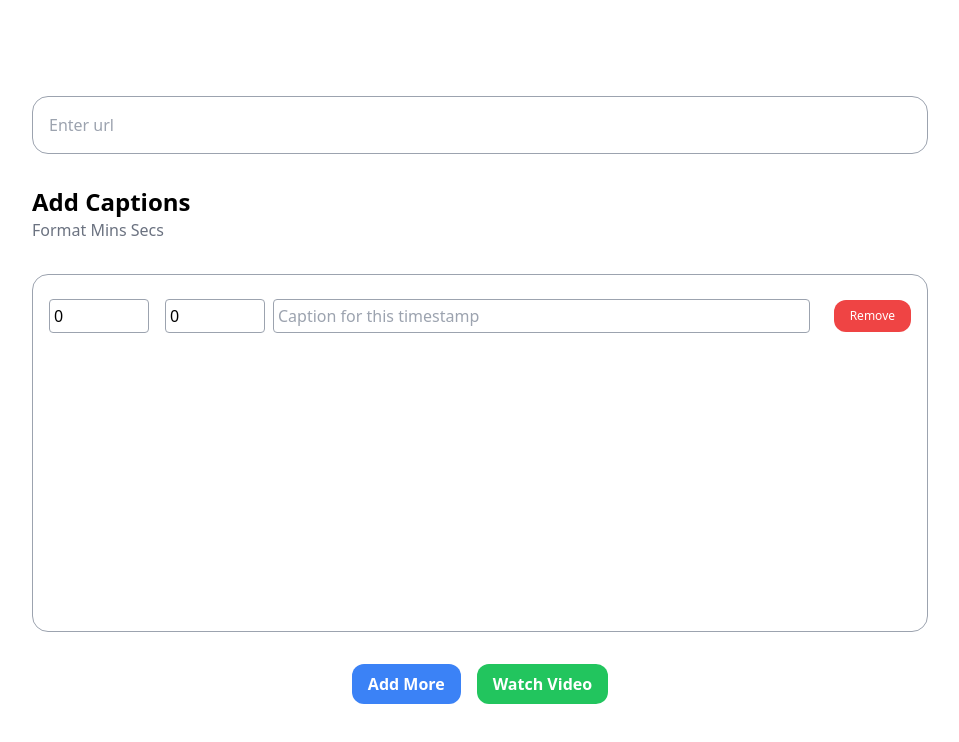
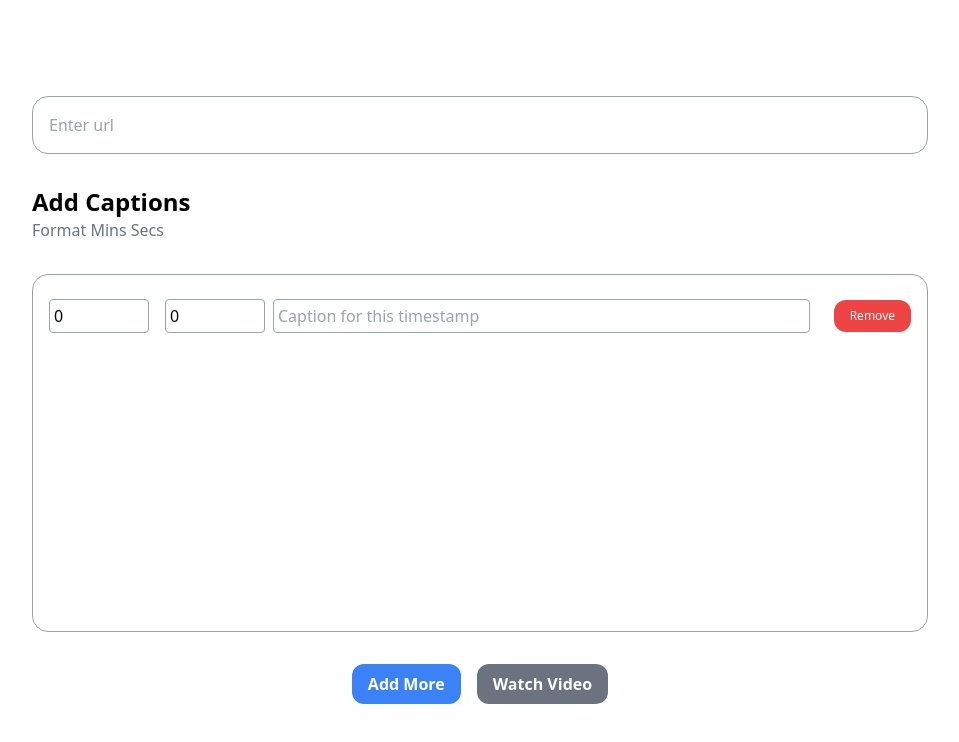
Before and after one commit to hritickjaiswal22/video-player-with-dynamic-captions, a React (Vite) app: page / in a window 1280 px wide. Shown: the top 742 px of the page, without its empty margins (160-1119 px from the left). Built offline with nearby package versions, Linux system fonts and the light colour scheme.

Commit message:
reseting state

```diff
--- a/src/App.tsx
+++ b/src/App.tsx
@@ -48,28 +48,6 @@ function VideoPlayerWithCaptions({ inputs, url }: Props) {
     </article>
   );
 }
-
-// function App() {
-//   return (
-//     <VideoPlayerWithCaptions
-//       inputs={[
-//         {
-//           startSecond: 5,
-//           captionToDisplay: "Hello World",
-//         },
-//         {
-//           startSecond: 10,
-//           captionToDisplay: "Hello Hritick",
-//         },
-//         {
-//           startSecond: 15,
-//           captionToDisplay: "Bye World",
-//         },
-//       ]}
-//       url="https://www.youtube.com/watch?v=N34dx3umMAs"
-//     />
-//   );
-// }
 
 interface TimeInputProps {
   id: number;
@@ -177,11 +155,23 @@ function App() {
     setCaptions(temp);
   }
 
+  function reset() {
+    setShowVideoSection(false);
+    setCaptions([
+      {
+        id: 32434,
+        timestamp: 0,
+        caption: "",
+      },
+    ]);
+    setUrl("");
+  }
+
   if (showVideoSection)
     return (
       <main>
         <button
-          onClick={() => setShowVideoSection(false)}
+          onClick={reset}
           className="bg-green-500 m-4 mb-0 text-white font-bold py-2 px-4 flex justify-center items-center rounded-xl"
         >
           Go Back
@@ -238,8 +228,11 @@ function App() {
         </button>
 
         <button
+          disabled={!url || captions.length < 0}
           onClick={() => setShowVideoSection(true)}
-          className="bg-green-500 text-white font-bold py-2 px-4 flex justify-center items-center rounded-xl"
+          className={`${
+            !url || captions.length < 0 ? "bg-gray-500" : "bg-green-500"
+          } text-white font-bold py-2 px-4 flex justify-center items-center rounded-xl`}
         >
           Watch Video
         </button>
```
